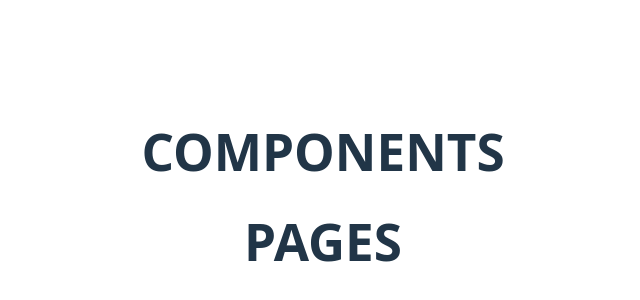
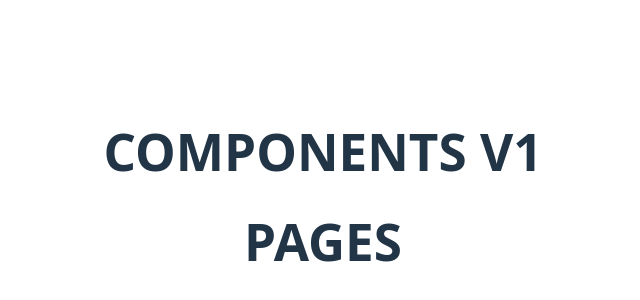
Before and after one commit to ane-solutions/ane-web-components, a React (Vite) app: page / in a window 1280 px wide. Shown: the part 204-504 px from the top of the page, without its empty margins (317-957 px from the left). Built offline with nearby package versions, Linux system fonts and the light colour scheme.

Commit message:
Add s3 bucket deploy and cdn cache clear

```diff
--- a/src/App.jsx
+++ b/src/App.jsx
@@ -11,7 +11,7 @@ function App() {
   return (
     <>
      <div>
-      <h1>COMPONENTS</h1>
+      <h1>COMPONENTS V1</h1>
       <div>
         {/* IMPORT COMPONENTS HERE */}
       </div>
```
